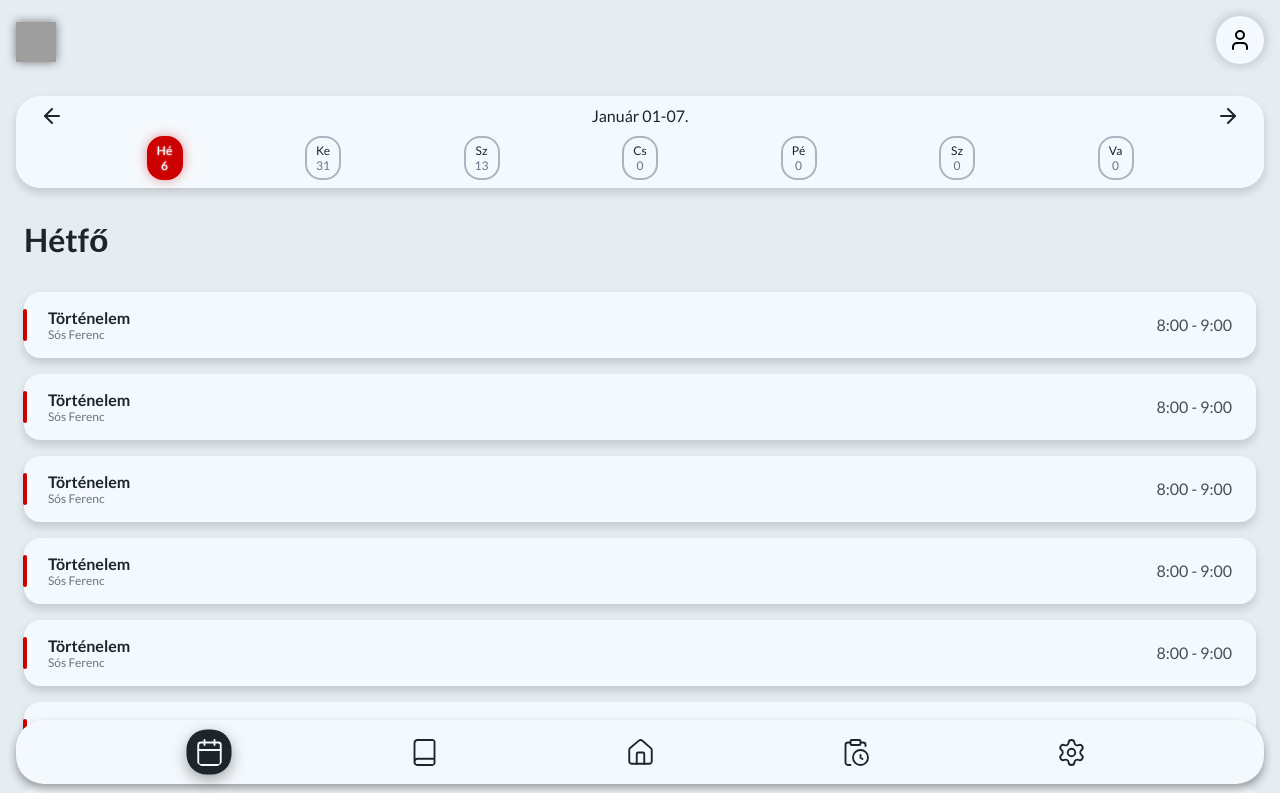
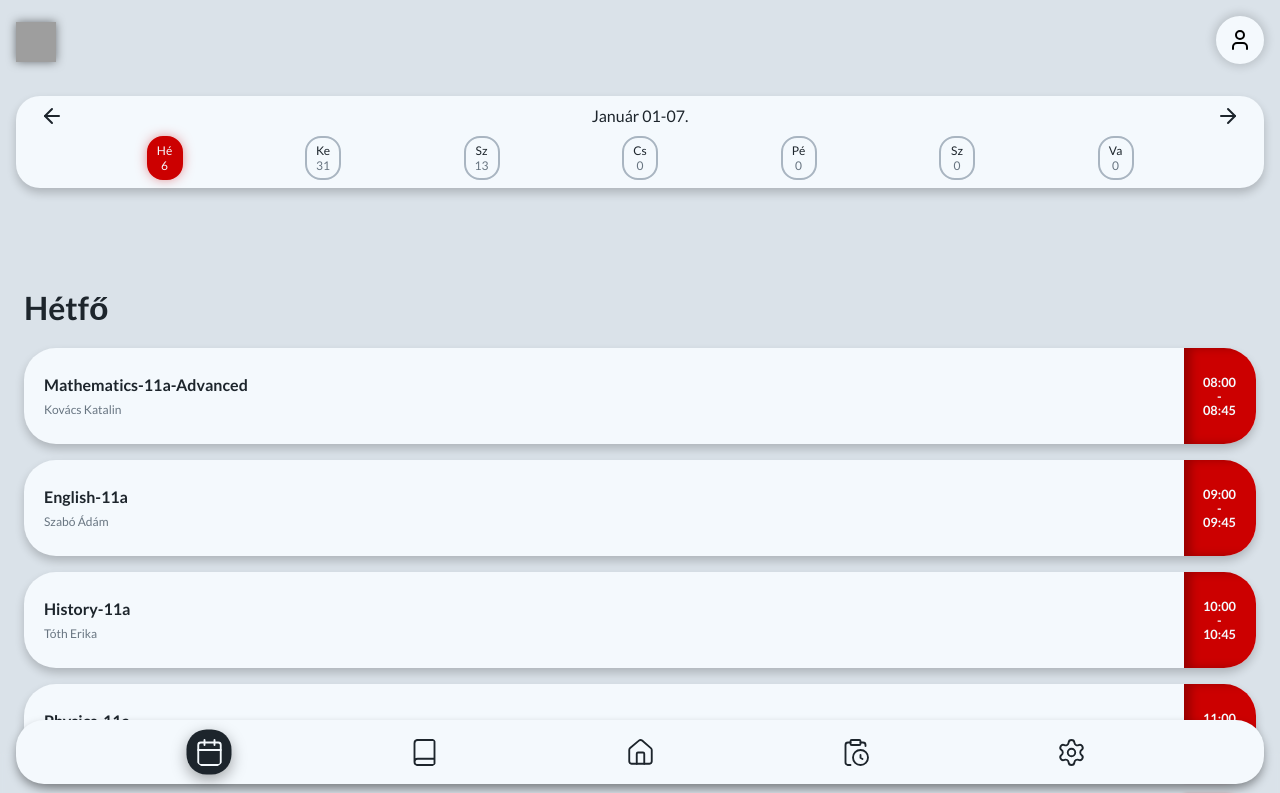
Before and after one commit to p3cap/KretaKopi, a Vue app: page /orarend in a window 1280 px wide. Shown: the top 793 px of the page. Built offline with nearby package versions, Linux system fonts and the light colour scheme; grey boxes are pictures that could not be loaded.

Commit message:
Órarend infókkal beágyazása, Egységes shadow(Main-Shadow)

```diff
--- a/index.html
+++ b/index.html
@@ -20,7 +20,7 @@
       height: fit-content;
       padding: 5rem 0rem 5rem 0rem;
       /* margin-bottom: 8rem; */
-      background-color: var(--Platinum);
+      background-color: var(--Alabaster-Grey);
       color: var(--Carbon-Black);
     }
     .page {
--- a/src/App.vue
+++ b/src/App.vue
@@ -12,26 +12,26 @@ const swipeArea = ref(null)
 
 const pages = ['/orarend', '/jegyek', '/', '/hianyzasok', '/beallitasok']
 
-const transitionName = ref('slide-left')
+// const transitionName = ref('slide-left')
 
-const { direction } = useSwipe(swipeArea, {
-  threshold: 80,
-})
+// const { direction } = useSwipe(swipeArea, {
+//   threshold: 80,
+// })
 
-watch(direction, (dir) => {
-  const current = router.currentRoute.value.path
-  const index = pages.indexOf(current)
+// watch(direction, (dir) => {
+//   const current = router.currentRoute.value.path
+//   const index = pages.indexOf(current)
 
-  if (dir === 'left' && index < pages.length - 1) {
-    transitionName.value = 'slide-left'
-    router.push(pages[index + 1])
-  }
+//   if (dir === 'left' && index < pages.length - 1) {
+//     transitionName.value = 'slide-left'
+//     router.push(pages[index + 1])
+//   }
 
-  if (dir === 'right' && index > 0) {
-    transitionName.value = 'slide-right'
-    router.push(pages[index - 1])
-  }
-})
+//   if (dir === 'right' && index > 0) {
+//     transitionName.value = 'slide-right'
+//     router.push(pages[index - 1])
+//   }
+// })
 </script>
 
 <template>
@@ -41,9 +41,9 @@ watch(direction, (dir) => {
     <Profile />
     <Navbar/>
     <RouterView v-slot="{ Component }">
-      <Transition :name="transitionName" mode="out-in">
+      <!-- <Transition :name="transitionName" mode="out-in"> -->
         <component :is="Component" />
-      </Transition>
+      <!-- </Transition> -->
     </RouterView>
 
   </div>
@@ -57,7 +57,7 @@ watch(direction, (dir) => {
     padding-bottom: 1rem;
   }
 
-  .slide-left-enter-active,
+  /* .slide-left-enter-active,
   .slide-left-leave-active {
     transition: transform 0.35s ease, opacity 0.35s ease;
   }
@@ -85,5 +85,5 @@ watch(direction, (dir) => {
   .slide-right-leave-to {
     transform: translateX(100%);
     opacity: 0;
-  }
+  } */
 </style>
--- a/src/assets/base.css
+++ b/src/assets/base.css
@@ -8,9 +8,13 @@
     --Iron-Grey: #45505A;
     --Gunmetal: #303A43;
     --Carbon-Black: #1D252C;
-    --Primary: hsl(0, 100%, 30%);
-    --Secondary: hsl(0, 100%, 40%);
-    --Bright-Red : rgb(226, 56, 56);
+    --Primary: #990000;
+    --Secondary: #cc0000;
+    --Bright-Red: #e23838;
+    --Ferrari-Red: #FF2800;
+    --Ferrari-Red2: #EE0600;
+    --Green: #00ff67;
+    --Main-Shadow: rgba(0, 0, 0, 0.2) 0px 5px 10px;
 
     /* kene valami cool zold orsbacsi meg valami masik piros*/
 }
--- a/src/components/AbsenceCount.vue
+++ b/src/components/AbsenceCount.vue
@@ -54,7 +54,7 @@ Guys, legyen központi css rendszer >:(
   border-radius: 12px;
   text-align: center;
   font-weight: 600;
-  box-shadow: rgba(0, 0, 0, 0.15) 0px 5px 10px;
+  box-shadow: var(--Main-Shadow);
 
 }
 
--- a/src/components/AbsesenceCard.vue
+++ b/src/components/AbsesenceCard.vue
@@ -67,7 +67,7 @@ Guys, legyen központi css rendszer >:(
   border-left: 5px solid #999;
   cursor: pointer;
   margin: 20px;
-  box-shadow: rgba(0, 0, 0, 0.15) 0px 5px 10px;
+  box-shadow: var(--Main-Shadow);
 }
 
 
--- a/src/components/Activity.vue
+++ b/src/components/Activity.vue
@@ -69,7 +69,7 @@ Guys, legyen központi css rendszer >:(
 }
 .container:hover {
     background-color: aliceblue;
-    box-shadow: rgba(0, 0, 0, 0.15) 0px 5px 10px;
+    box-shadow: var(--Main-Shadow);
 }
 div p {
     font-size: 0.8rem;
--- a/src/components/HWContainer.vue
+++ b/src/components/HWContainer.vue
@@ -32,7 +32,7 @@ Guys, legyen központi css rendszer >:(
     flex-direction: column;
     width: 90%;
     height: auto;
-    background-color: var(--Alabaster-Grey);
+    background-color: var(--Pale-Slate);
     border-radius: 1rem;
     padding: 15px;
     box-shadow: rgba(50, 50, 93, 0.25) 0px 6px 12px -2px inset, rgba(0, 0, 0, 0.3) 0px 3px 7px 3px inset;
--- a/src/components/IdkComponent.vue
+++ b/src/components/IdkComponent.vue
@@ -75,7 +75,7 @@ Guys, legyen központi css rendszer >:(
   border-radius: 1rem;
   padding: 1rem;
   /* box-shadow: 0 2px 4px rgba(0, 0, 0, 0.1); */
-  box-shadow: rgba(0, 0, 0, 0.15) 0px 5px 10px;
+  box-shadow: var(--Main-Shadow);
 }
 
 .notification-header {
--- a/src/components/LessonCard.vue
+++ b/src/components/LessonCard.vue
@@ -1,13 +1,28 @@
-<script>
+<script setup>
+
+const props = defineProps({
+  lesson: {
+    type: Object,
+    required: true
+  },
+  teacher: {
+    type: Object,
+    required: true
+  }
+});
 
 </script>
 
 <template>
 
     <div class="lesson-card">
-        <p class="lesson-name">Történelem</p>
-        <p class="lesson-teacher">Sós Ferenc</p>
-        <p class="lesson-time">8:00 - 9:00</p>
+        <div>
+            <p class="lesson-name">{{ lesson.class_id }}</p>
+            <p class="lesson-teacher">{{ teacher.name }}</p>
+        </div>
+        <p class="lesson-start">{{ lesson.start_time}}</p>
+        <p class="dash">-</p>
+        <p class="lesson-end">{{ lesson.end_time }}</p>
     </div>
 
 </template>
@@ -23,36 +38,60 @@ Guys, legyen központi css rendszer >:(
 <style scoped>
     .lesson-card {
         background-color: var(--Bright-Snow);
-        box-shadow: rgba(0, 0, 0, 0.15) 0px 5px 10px;
-        border-radius: 1rem;
-        padding: 1rem 1.5rem;
+        box-shadow: var(--Main-Shadow);
+        border-radius: 2rem;
+        padding: 0.5rem 1.25rem;
+        height: 6rem;
         position: relative;
+        overflow: hidden;
 
         &::before {
             content: '';
             position: absolute;
-            height: 2rem;
-            width: 4px;
+            height: 100%;
+            width: 4.5rem;
             background-color: var(--Secondary);
-            left: -1px;
+            right: 0;
             top: 50%;
             translate: 0 -50%;
-            border-radius: 3rem;
+            /* border-radius: 3rem; */
+            box-shadow: 6.7px 0px 10px 0px rgba(0, 0, 0, 0.25) inset;
+        }
+        div {
+            position: absolute;
+            top: 50%;
+            translate: 0 -50%;
+            width: 40%;
         }
         .lesson-name {
             font-weight: 600;
+            margin-bottom: 0.5rem;
+            word-wrap: break-word;
         }
         .lesson-teacher {
             font-size: 0.75rem;
             color: var(--Slate-Grey);
         }
-        .lesson-time {
+        .lesson-start, .lesson-end, .dash {
             position: absolute;
-            right: 1.5rem;
+            right: 1.25rem;
             line-height: 1;
+            font-size: 0.8rem;
+            color: var(--Bright-Snow);
+            font-weight: 600;
+            /* text-shadow: 0px 0px 5px rgb(0, 0, 0); */
+        }
+        .lesson-start {
+            top: 35%;
+            translate: 0 -50%;
+        }
+        .lesson-end {
+            bottom: 35%;
+            translate: 0 50%;
+        }
+        .dash {
             top: 50%;
-            translate: 0 -50%;
-            color: var(--Iron-Grey);
+            translate: calc(-1.125rem * 0.8) -50%;
         }
     }
 </style>
--- a/src/components/Profile.vue
+++ b/src/components/Profile.vue
@@ -2,6 +2,8 @@
 import { ref, watch, nextTick } from 'vue'
 import { waapi, animate, utils, eases } from 'animejs'
 import { User } from 'lucide-vue-next'
+import { translateKey as t } from "@/data/translate.js";
+
 const open = ref(false)
 const btn = ref(null)
 
@@ -42,7 +44,7 @@ watch(open, async (val) => {
         <transition name="overlay">
             <div v-if="open" class="overlay" @click.self="open = false">
                 <div class="sheet">
-                    <h2>Szia (name)!</h2>
+                    <h1>{{ t("{user}") }}</h1>
                 </div>
             </div>
         </transition>
--- a/src/views/ScheduleView.vue
+++ b/src/views/ScheduleView.vue
@@ -4,9 +4,13 @@ import { translateKey as t } from "@/data/translate.js";
 import { ArrowLeft, ArrowRight } from "lucide-vue-next";
 
 import LessonCard from "../components/LessonCard.vue";
-import { ref } from "vue";
+import { ref, reactive } from "vue";
+import { getData } from "@/data/data";
 
-const currentDay = ref('monday');
+const timetable = reactive(getData("timetable"));
+const teachers = reactive(getData("teachers"))
+// console.log(timetable);
+// console.log(teachers);
 
 function left() {
 
@@ -15,14 +19,15 @@ function right() {
 
 }
 
-import { reactive } from 'vue';
-
 // const isActive = ref(true)
 const lista = reactive({'Mo': true, 'Tu': false, 'We': false, 'Th': false, 'Fr': false, 'Sa': false, 'Su': false})
+
+const aktivNap = ref("Mo")
 
 function setActive(key) {
     Object.keys(lista).forEach(k => (lista[k] = false))
     lista[key] = true
+    aktivNap.value = key
 }
 
 </script>
@@ -35,7 +40,7 @@ function setActive(key) {
             <ArrowRight class="week-switch right" @click="right"></ArrowRight>
             <ul>
                 <li @click="setActive('Mo')" :class="{ active: lista.Mo }">
-                    <p @click="">{{ t("monday").slice(0,2) }}</p>
+                    <p>{{ t("monday").slice(0,2) }}</p>
                     <!--
                     Pl fordítás: "monday" kulcs és csak az első 2 betűt mutassa
                     fordítás hozzáadása a data/translate.js fájlban
@@ -69,17 +74,14 @@ function setActive(key) {
             </ul>
         </nav>
         <main>
-            <p class="day-name">{{ t(currentDay) }}</p>
             <div class="lessons">
-                <LessonCard />
-                <LessonCard />
-                <LessonCard />
-                <LessonCard />
-                <LessonCard />
-                <LessonCard />
-                <LessonCard />
-                <LessonCard />
-                <LessonCard />
+
+            </div>
+            <div class="lesson-holder" v-for="(day, day_name) in timetable">
+                <div class="lessons" v-if="day_name.slice(0,2).toLowerCase() === aktivNap.toLowerCase()">
+                    <p class="day-name">{{ t(day_name.toLowerCase()) }}</p>
+                    <LessonCard v-for="l in day" :lesson="l" :teacher="teachers[l.teacher_id]"/>
+                </div>
             </div>
         </main>
     </div>
@@ -106,7 +108,7 @@ Guys, legyen központi css rendszer >:(
         padding: 0.5rem;
         padding-top: 2.5rem;
         border-radius: 1.5rem;
-        box-shadow: rgba(0, 0, 0, 0.15) 0px 5px 10px;
+        box-shadow: var(--Main-Shadow);
         position: relative;
         margin-top: 1rem;
 
@@ -157,7 +159,7 @@ Guys, legyen központi css rendszer >:(
             border-color: var(--Secondary);
             color: var(--Bright-Snow);
             box-shadow: 0px 0px 15px -5px var(--Secondary);
-            text-shadow: 0px 0px 2px white;
+            /* text-shadow: 0px 0px 2px white; */
 
             p:nth-of-type(2n) {
                 color: var(--Bright-Snow);
@@ -170,6 +172,7 @@ Guys, legyen központi css rendszer >:(
         .day-name {
             font-weight: 600;
             font-size: 2rem;
+            line-height: 3rem;
         }
         .lessons {
             padding: 2rem 0 0 0;
```
